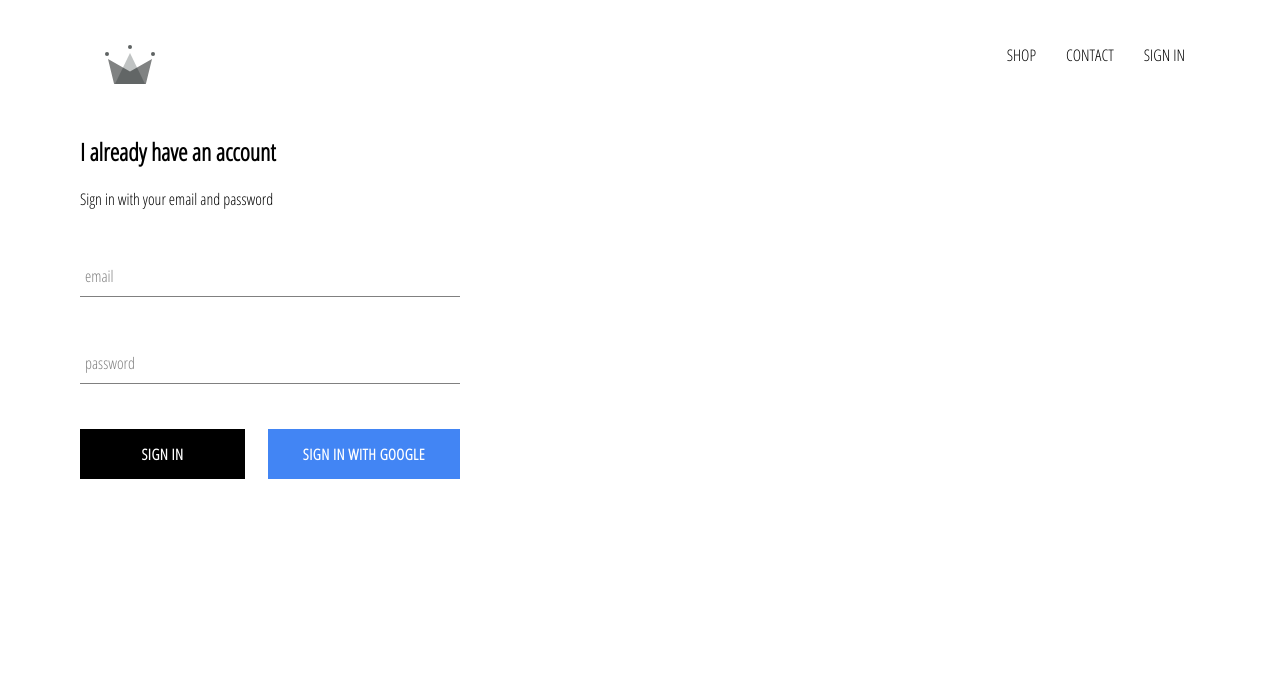
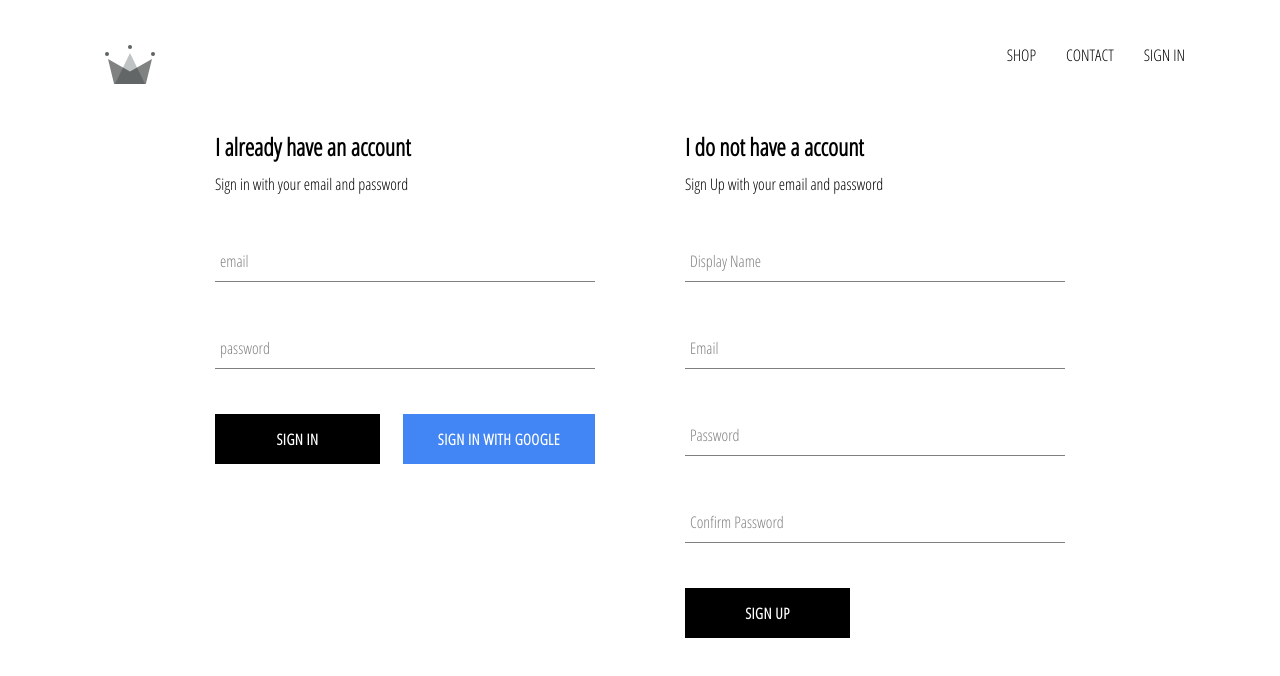
Before and after one commit to mayankUpreti/aapkabazaar, a React (Create React App) app: page /signin in a window 1280 px wide. Shown: the top 676 px of the page. Built offline with nearby package versions, Linux system fonts and the light colour scheme; no server answers.

Commit message:
implemented firebase utils,including ability to store authenticated user into firestore db

```diff
--- a/src/App.js
+++ b/src/App.js
@@ -7,7 +7,7 @@
 import './App.css';
 import Header from './components/header/header.component'
 
-import {auth} from './firebase/firebase.utils'
+import {auth,createUserProfileDocument} from './firebase/firebase.utils'
 
 // const HatsPage=(props)=>{
 
@@ -30,9 +30,28 @@
 unsubscribeFromAuth=null;
 
 componentDidMount(){
-   this.unsubscribeFromAuth= auth.onAuthStateChanged(user=>{ //this will give back a fn which when we call close back our subscription
-      this.setState({currentUser:user})
-      console.log(user);
+   this.unsubscribeFromAuth= auth.onAuthStateChanged(async userAuth=>{ //this will give back a fn which when we call close back our subscription
+      // this.setState({currentUser:user})
+      // console.log(user);
+
+     if(userAuth){
+      const userRef=await createUserProfileDocument(userAuth);
+      userRef.onSnapshot(snapshot=>{
+        this.setState({
+          currentUser:{
+            id:snapshot.id,//as snapshop obj has id but snapshot.data() have email name createdat
+            ...snapshot.data()
+          }
+         },()=>{
+          console.log(this.state)
+         })
+         console.log(this.state )
+        });
+
+     }else{
+       this.setState({currentUser:userAuth}) //ie null
+     }
+
     })
   }
 
--- a/src/components/sign-in/sign-in.component.jsx
+++ b/src/components/sign-in/sign-in.component.jsx
@@ -32,7 +32,7 @@
     render(){
         return (
             <div className='sign-in'>
-                  <h2>I already have an account</h2>
+                  <h2 className='title'>I already have an account</h2>
                 <span>Sign in with your email and password</span>
 
                 <form onSubmit={this.handleSubmit}>
--- /dev/null
+++ b/src/components/sign-up/sign-up.component.jsx
@@ -0,0 +1,85 @@
+import React from 'react'
+import './sign-up.styles.scss'
+import FormInput from '../form-input/form-input.component'
+import CustomButton from '../custom-button/custom-button.component'
+import {auth,createUserProfileDocument} from '../../firebase/firebase.utils'
+
+class SignUp extends React.Component{
+    constructor(){
+        super();
+        this.state={
+                displayName:'',
+                email:'',
+                password:'',
+                confirmPassword:''
+        }
+    }
+
+    handleSubmit= async (e)=>{
+        e.preventDefault();
+        const {displayName,email,password,confirmPassword}=this.state;
+        if(password!==confirmPassword)
+        {
+            alert('Password does not match');
+            return;
+        }
+        try{
+            const {user}=await auth.createUserWithEmailAndPassword(email,password)
+            await createUserProfileDocument(user,{displayName})
+
+            this.setState({
+                displayName:'',
+                email:'',
+                password:'',
+                confirmPassword:''
+
+            })
+        }catch(e){
+                console.log(e)
+        }
+
+    }
+
+    handleChange=(event)=>{
+        const {name,value}=event.target;
+        this.setState({
+            [name]:value
+        })
+}
+
+    render(){
+        const {displayName,email,password,confirmPassword}=this.state;
+        return(
+                <div className='sign-up'>
+                    <h2 className='title'>I do not have a account</h2>
+                    <span>Sign Up with your email and password</span>
+
+                    <form className='sign-up-form' onSubmit={this.handleSubmit}>
+                        <FormInput
+                        type='text' name='displayName' value={displayName}
+                        onChange={this.handleChange}  label='Display Name' required
+                        ></FormInput>
+
+                        <FormInput
+                        type='email' name='email' value={email}
+                        onChange={this.handleChange}  label='Email' required
+                        ></FormInput>
+
+                        <FormInput
+                        type='password' name='password' value={password}
+                        onChange={this.handleChange}  label='Password' required
+                        ></FormInput>
+
+                        <FormInput
+                        type='password' name='confirmPassword' value={confirmPassword}
+                        onChange={this.handleChange}  label='Confirm Password' required
+                        ></FormInput>
+
+                        <CustomButton type='submit'>SIGN UP</CustomButton>
+                    </form>
+                </div>
+        )
+    }
+}
+
+export default SignUp
--- /dev/null
+++ b/src/components/sign-up/sign-up.styles.scss
@@ -0,0 +1,8 @@
+.sign-up{
+    display:flex;
+    flex-direction: column;
+    width:380px;
+    .title{
+        margin:10px 0;
+    }
+}
--- a/src/firebase/firebase.utils.js
+++ b/src/firebase/firebase.utils.js
@@ -12,6 +12,33 @@
     appId: "1:974957603382:web:0b5f406ff15533975fc697"
   };
 
+
+  export const createUserProfileDocument=async (userAuth,additionalData)=>{
+    if(!userAuth) return;
+
+    const userRef=firestore.doc(`users/${userAuth.uid}`)
+    const snapShot=await userRef.get()
+    console.log(snapShot)
+    if(!snapShot.exists)
+    {
+      const {displayName,email}=userAuth;
+      const createdAt=new Date();
+
+      try{
+          await userRef.set({
+            displayName,
+            email,
+            createdAt,
+            ...additionalData
+          })
+      }catch(error){
+          console.log('error creating user ', error.message)
+      }
+    }
+
+    return userRef;
+  }
+
   firebase.initializeApp(config);
   export const auth=firebase.auth();
   export const firestore=firebase.firestore();
--- a/src/pages/sign-in-and-sign-up/sign-in-and-sign-up.component.jsx
+++ b/src/pages/sign-in-and-sign-up/sign-in-and-sign-up.component.jsx
@@ -1,10 +1,12 @@
 import React from  'react'
 import './sign-in-and-sign-up.styles.scss'
 import SignIn from '../../components/sign-in/sign-in.component'
+import SignUp from '../../components/sign-up/sign-up.component'
 
 const SignInAndSignUpPage=()=>(
     <div className='sign-in-and-sign-up'>
-    <SignIn />
+    <SignIn/>
+    <SignUp/>
     </div>
 )
 
--- a/src/pages/sign-in-and-sign-up/sign-in-and-sign-up.styles.scss
+++ b/src/pages/sign-in-and-sign-up/sign-in-and-sign-up.styles.scss
@@ -0,0 +1,7 @@
+.sign-in-and-sign-up{
+   width:850px;
+    display:flex;
+    justify-content: space-between;
+    margin:30px auto;
+
+}
```
